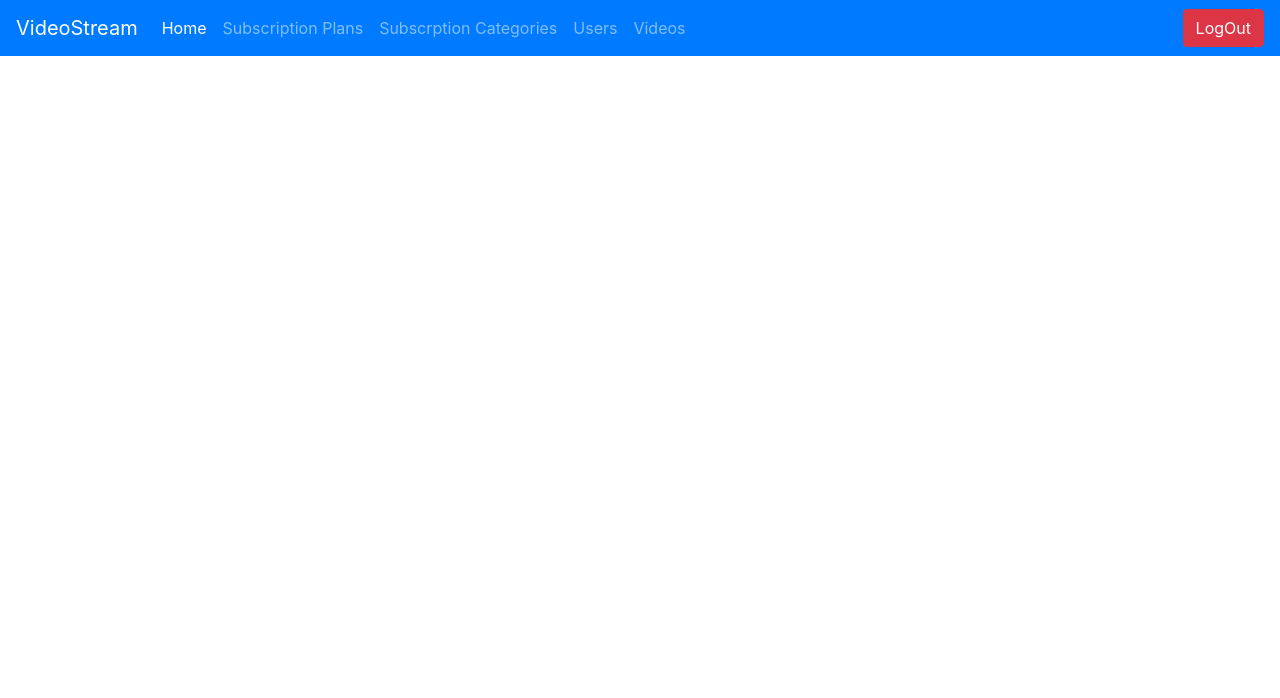
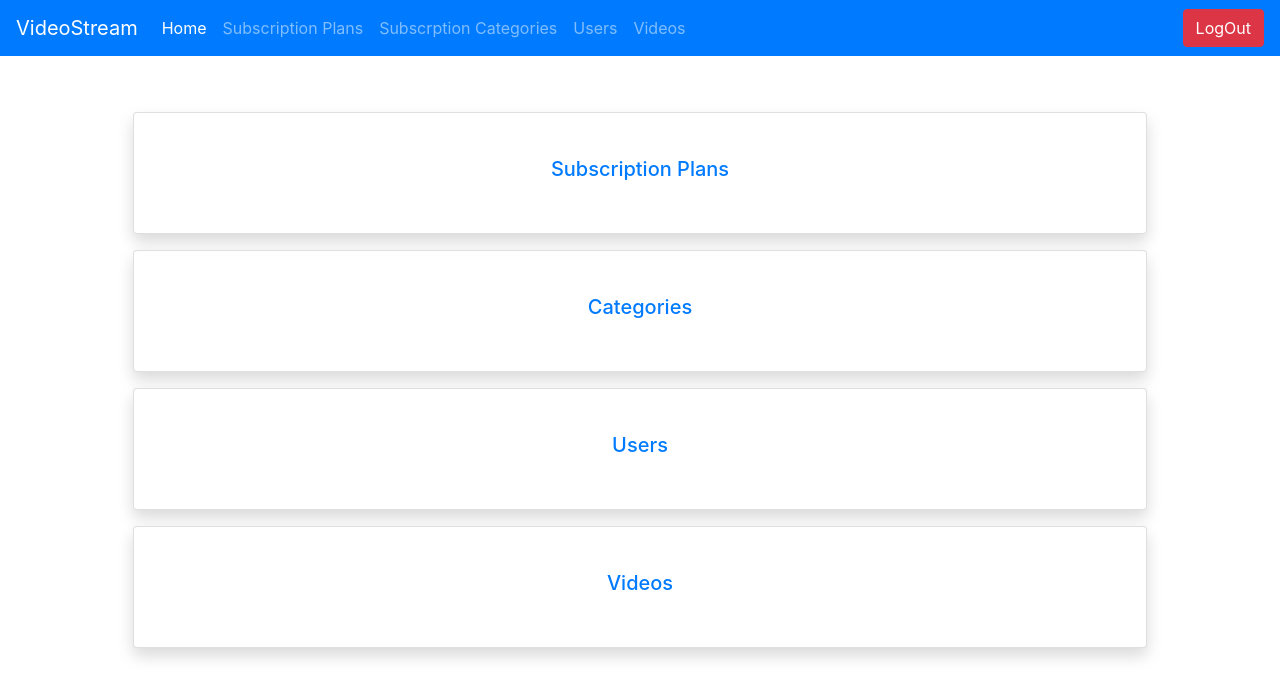
Before and after one commit to Alvi-Rahman/Video_Stream_Service, a Django app: page /admin_home/ in a window 1280 px wide. Shown: the top 698 px of the page. Run offline with Django 3.2, Linux system fonts and the light colour scheme; a user stored in the database is signed in; some libraries are stand-ins or nearby versions.

Commit message:
feat: home page

```diff
--- a/video_stream_app/templates/video_stream_app/admin_home.html
+++ b/video_stream_app/templates/video_stream_app/admin_home.html
@@ -12,4 +12,55 @@
         </div>
     {% endif %}
 
+
+    <div class="container">
+        <div class="m-5 text-center">
+            <div class="row">
+                <div class="col-md-12 my-2">
+                    <div class="card shadow">
+                        <div class="card-body">
+                            <a class="p-xl-5" href="/video_stream_admin/subscription_plans/" style="text-decoration: none;">
+                                <h5> Subscription Plans</h5>
+                            </a>
+
+                        </div>
+                    </div>
+                </div>
+
+                <div class="col-md-12 my-2">
+                    <div class="card shadow">
+                        <div class="card-body">
+                            <a class="p-xl-5" href="/video_stream_admin/subscription_type_list/" style="text-decoration: none;">
+                                <h5> Categories</h5>
+                            </a>
+
+                        </div>
+                    </div>
+                </div>
+
+                <div class="col-md-12 my-2">
+                    <div class="card shadow">
+                        <div class="card-body">
+                            <a class="p-xl-5" href="/video_stream_admin/user_list/" style="text-decoration: none;">
+                                <h5> Users </h5>
+                            </a>
+
+                        </div>
+                    </div>
+                </div>
+
+                <div class="col-md-12 my-2">
+                    <div class="card shadow">
+                        <div class="card-body">
+                            <a class="p-xl-5" href="/video_stream_admin/video_list/" style="text-decoration: none;">
+                                <h5> Videos </h5>
+                            </a>
+
+                        </div>
+                    </div>
+                </div>
+            </div>
+        </div>
+    </div>
+
 {% endblock %}
--- a/video_stream_app/templates/video_stream_app/users_view.html
+++ b/video_stream_app/templates/video_stream_app/users_view.html
@@ -49,7 +49,7 @@
                     <td>{{ user.user_type }}</td>
                     <td>{{ user.is_blocked }}</td>
                     <td>{{ user.purchase_date }}</td>
-                    {% if users.user_subscription %}
+                    {% if user.user_subscription %}
                         <td>{{ user.purchase_date|calculate_time:user.user_subscription.subscription_validity }}</td>
                     {% else %}
                         <td> None </td>
--- a/video_stream_app/templatetags/custom_tags.py
+++ b/video_stream_app/templatetags/custom_tags.py
@@ -6,6 +6,4 @@ register = template.Library()
 
 @register.filter(name='calculate_time')
 def calculate_time(base_time, months):
-    print(base_time)
-    print(months)
     return f"{((base_time + timezone.timedelta(days=months*30)) - timezone.now()).days} Days"
--- a/video_stream_app/views.py
+++ b/video_stream_app/views.py
@@ -12,14 +12,22 @@ from django.contrib.auth.decorators import login_required
 from django.core.files.storage import default_storage
 from django.core.files.base import ContentFile
 from . import models
+from .models import VideoContent
 
 
 @login_required(login_url='/login/')
 def home(request):
+    video_lst = []
+    if request.user.is_subscribed:
+        subs = request.user.user_subscription.subscription_type
+        video_lst = VideoContent.objects.filter(allowed_subscription__type_name=subs.type_name)
+
     return render(request, 'video_stream_app/home_page.html',
                   {
+                      'subscribed': request.user.is_subscribed,
                       'is_logged_in': request.user.is_authenticated,
-                      'home': 'active'
+                      'home': 'active',
+                      'video_list': video_lst
                   })
 
 
```
Also changed, not shown: video_stream_app/templates/video_stream_app/home_page.html (+10 -22 lines), db.sqlite3, media/images/photo-1504805572947-34fad45aed93.jpeg (added).
